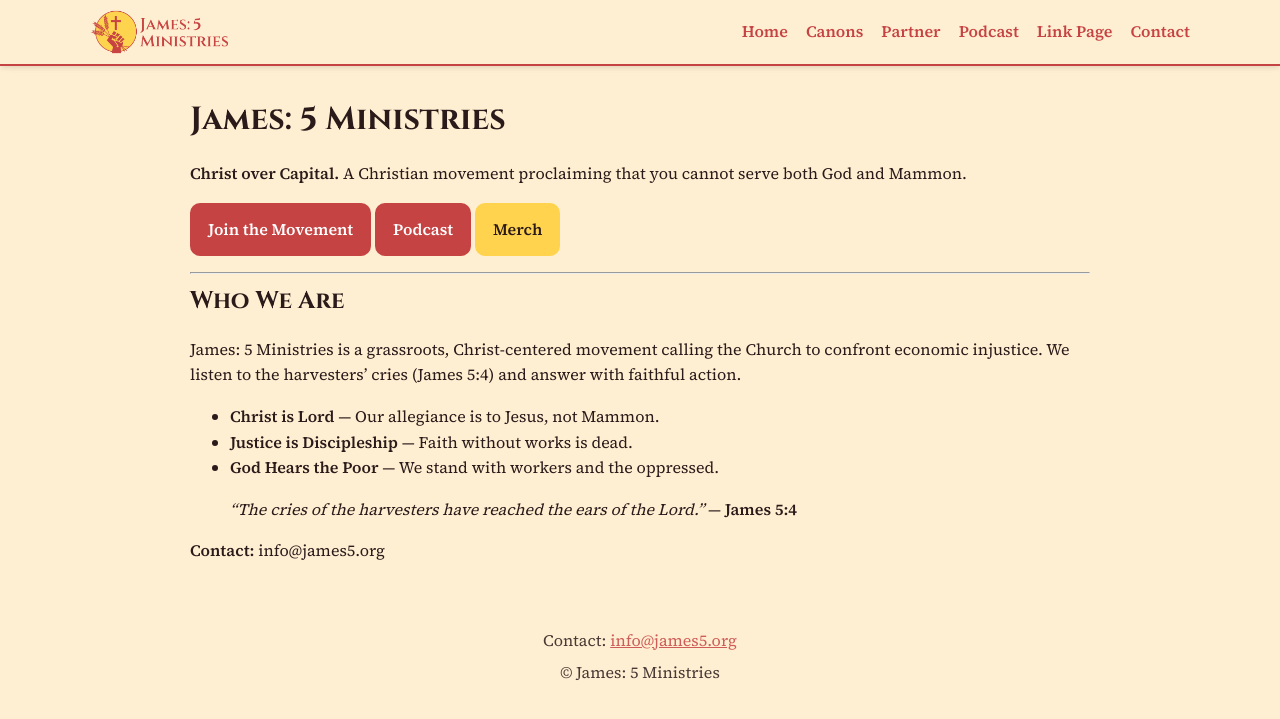
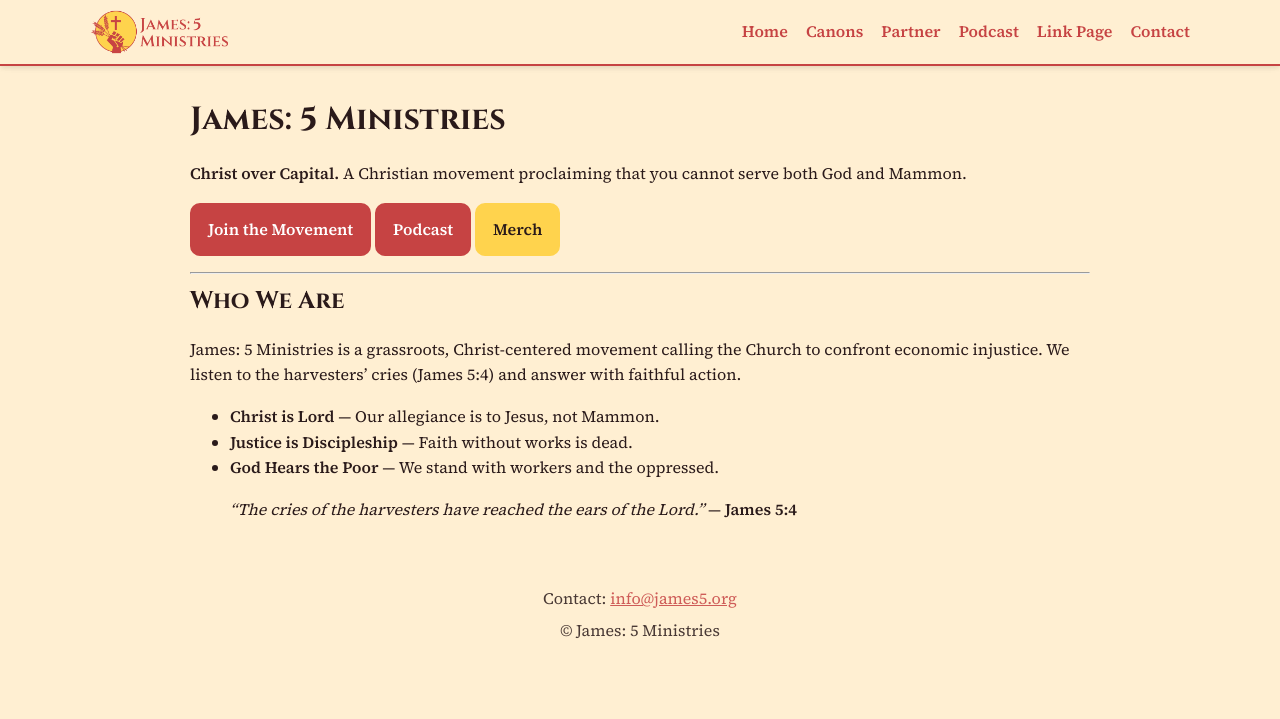
Before and after one commit to james5ministries/james5ministries.github.io, a Jekyll site: the page built from index.md, in a window 1280 px wide. Shown: the top 719 px of the page. Built offline with Jekyll 4.4.1, drawn with Linux system fonts in a browser that asks for light colours.

Commit message:
Update index.md

```diff
--- a/index.md
+++ b/index.md
@@ -23,5 +23,3 @@ James: 5 Ministries is a grassroots, Christ-centered movement calling the Church
 - **God Hears the Poor** — We stand with workers and the oppressed.
 
 > *“The cries of the harvesters have reached the ears of the Lord.”* — **James 5:4**
-
-**Contact:** info@james5.org
```
